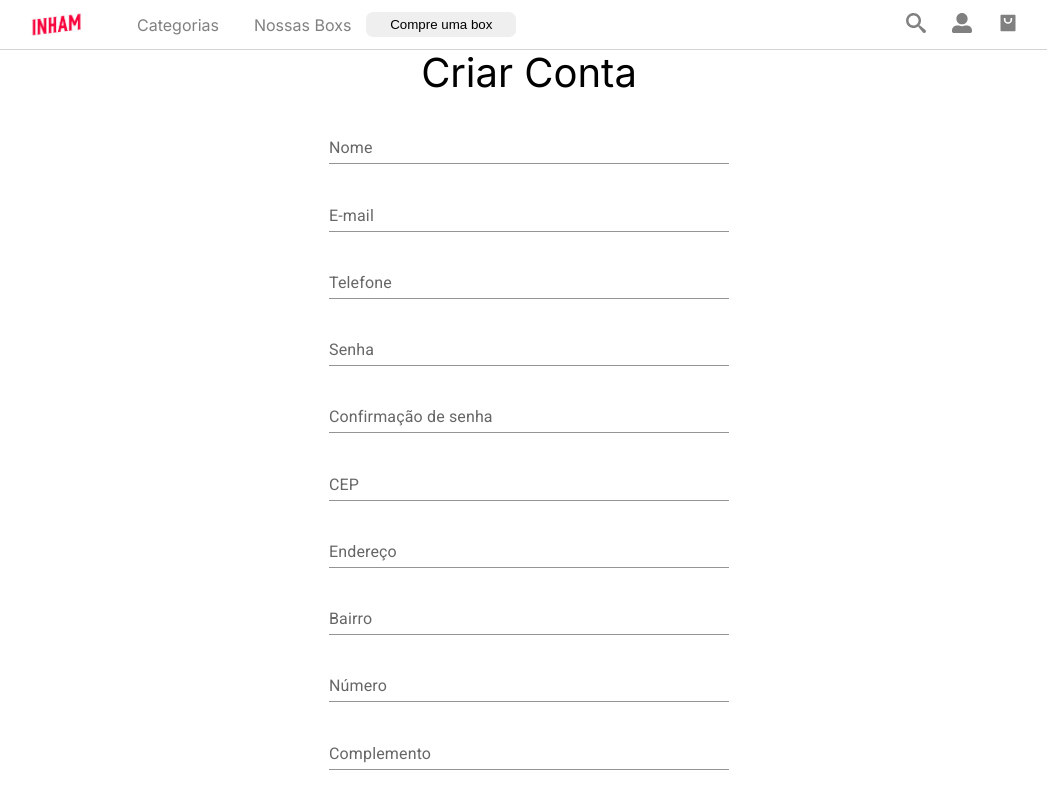
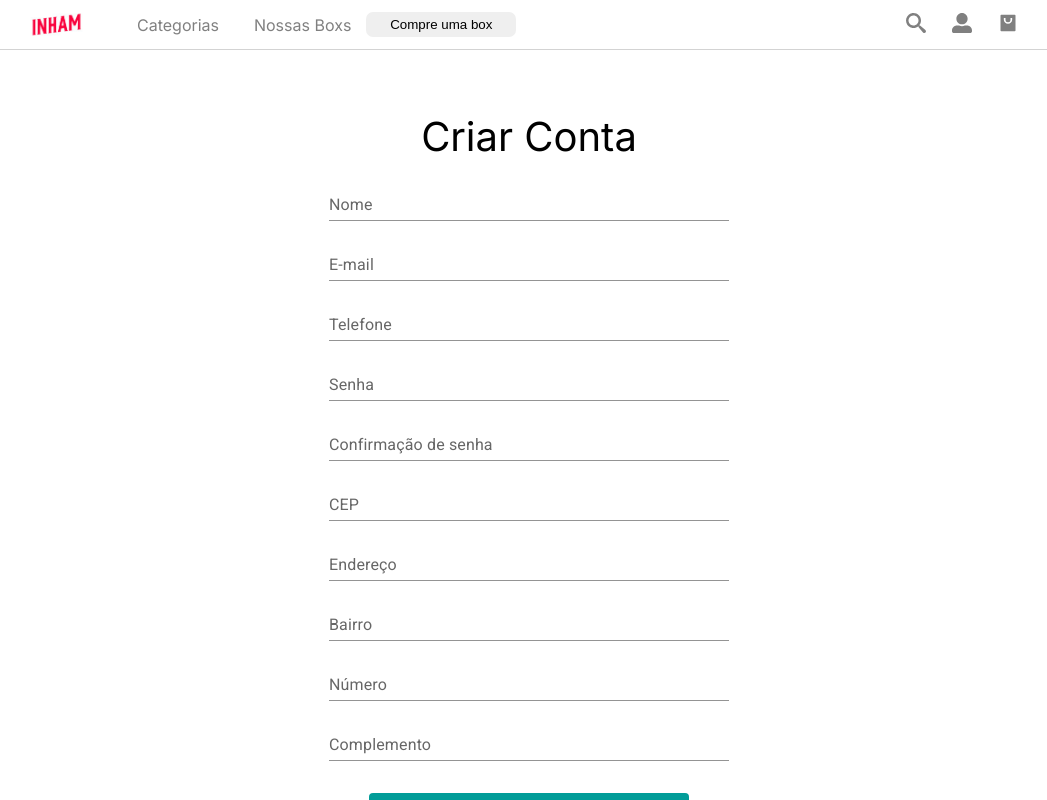
Before and after one commit to lourivanluz/capstone, a React (Create React App) app: page /register in a window 1280 px wide. Shown: the top 800 px of the page, without its empty margins (111-1158 px from the left). Built offline with nearby package versions, Linux system fonts and the light colour scheme; no server answers.

Commit message:
style: margin form cadastro

```diff
--- a/src/Components/SignUpForm/style.js
+++ b/src/Components/SignUpForm/style.js
@@ -6,7 +6,7 @@ export const FormWrapper = styled.div`
   width: 95vw;
   max-width: 400px;
   margin: 0 auto;
-  padding: 3em 0;
+  padding: 7em 0 4em 0;
   flex-direction: column;
   justify-content: space-between;
   align-items: center;
```
